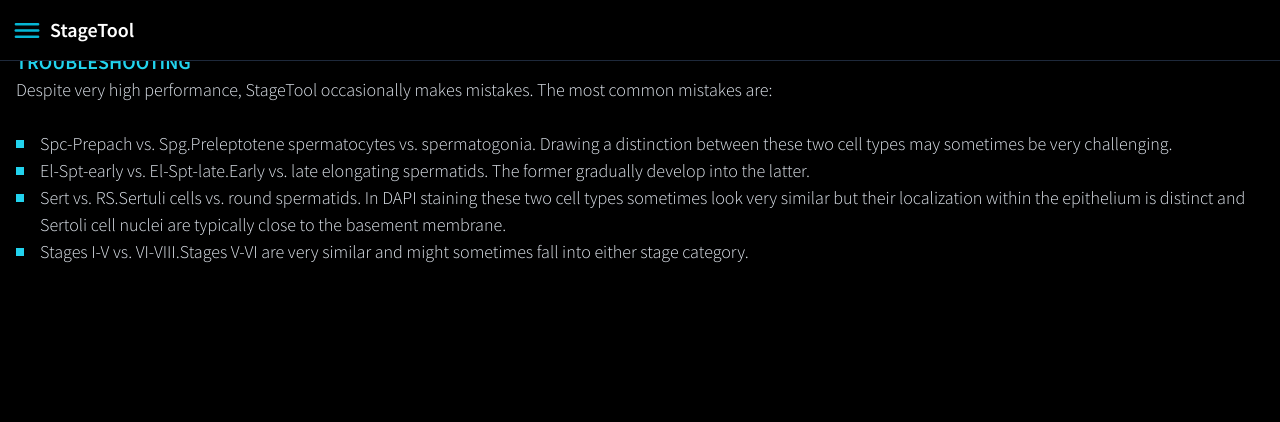
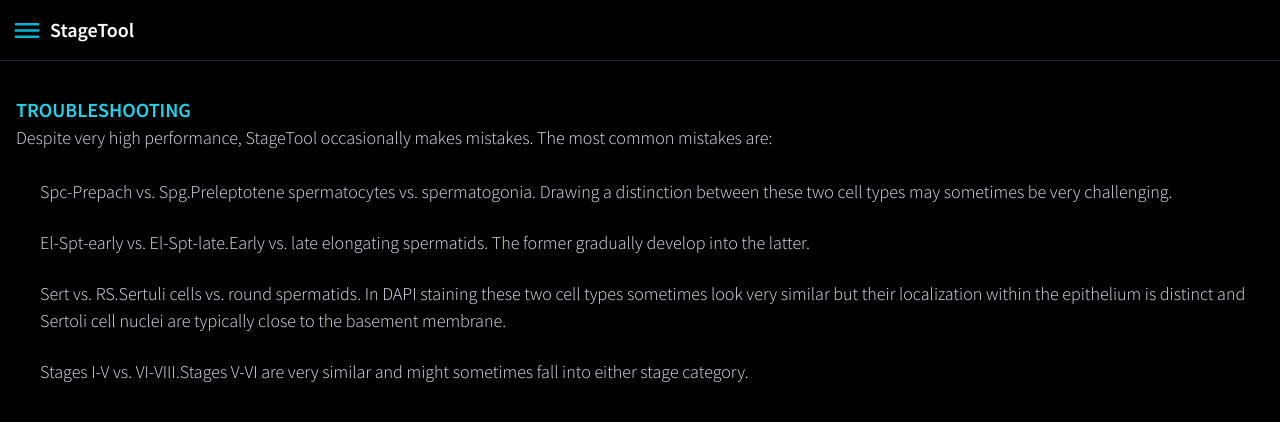
Before and after one commit to Turku-BioImaging/stagetool-ui, a Vue app: page /troubleshooting in a window 1280 px wide. Shown: the top 422 px of the page. Built offline with nearby package versions, Linux system fonts and the light colour scheme.

Commit message:
adjust vertical spacing relative to nav bar

```diff
--- a/src/App.vue
+++ b/src/App.vue
@@ -7,12 +7,17 @@ import NavigationBar from './components/NavigationBar.vue'
   <div class="app">
     <navigation-bar/>
 
-    <RouterView class="mt-12" />
+    <div class="clear-div"></div>
+    <RouterView />
   </div>
 </template>
 
 <style lang='scss'>
 div.app {
-  height: 100vh;
+  // height: 100vh;
+
+  div.clear-div {
+    @apply mt-24;
+  }
 }
 </style>
--- a/src/components/NavigationBar.vue
+++ b/src/components/NavigationBar.vue
@@ -80,13 +80,9 @@ div.navigation-bar {
   @apply px-3 py-3;
   // position: sticky;
   position: fixed;
-  // position: relative;
-  // clear: both;
-  // margin-bottom: 12rem;
   left: 0;
   right: 0;
   top: 0;
-  // height: 3rem;
 
   div.header {
     @apply flex items-center;
@@ -116,6 +112,8 @@ div.navigation-bar {
         }
       }
     }
+
+    z-index: 500;
   }
 
   &.menu-is-open {
--- a/src/views/CellModel.vue
+++ b/src/views/CellModel.vue
@@ -81,7 +81,8 @@ export default {}
 
 <style lang="scss">
 div.cell-model-page {
-  @apply px-4 py-16;
+  @apply px-4;
+  height: 100%;
 
 }
 </style>
--- a/src/views/DevelopersAndFundingView.vue
+++ b/src/views/DevelopersAndFundingView.vue
@@ -81,7 +81,7 @@ export default {}
 </template>
 <style lang="scss">
 div.developers-and-funding-view {
-  @apply px-4 py-12 pb-8;
+  @apply px-4 pb-8;
 
   h1 {
     @apply text-cyan-500 uppercase text-2xl;
--- a/src/views/HomeView.vue
+++ b/src/views/HomeView.vue
@@ -81,11 +81,11 @@ export default {
 
 <template>
   <div class="home-view">
-    <section class="intro-section border-slate-800 border-b p-12 pt-24">
+    <section class="intro-section border-slate-800 border-b px-12 pt-8 pb-24">
       <h1 class="text-2xl font-semibold text-center text-cyan-400">StageTool</h1>
       <p class="mt-3 text-center">
-        An automated approach for identification of mouse seminiferous epithelial cell
-        types and stages based on fluorescent chromating labeling.
+        An automated approach for identification of mouse seminiferous epithelial cell types and
+        stages based on fluorescent chromating labeling.
       </p>
     </section>
 
--- a/src/views/TroubleshootingView.vue
+++ b/src/views/TroubleshootingView.vue
@@ -18,23 +18,28 @@ export default {}
 </template>
 <style lang="scss">
 div.troubleshooting-view {
-  @apply mt-12 px-4;
+  @apply px-4;
 
   ul {
     margin-left: 1.5rem;
 
-    li {
-      position: relative;
-      &::before {
-        content: '';
-        position: absolute;
-        left: -1.5rem;
-        top: 0.65rem;
-        width: 0.5rem;
-        height: 0.5rem;
-        // background-color: cyan;
-        @apply bg-cyan-400;
-      }
+    // li {
+    //   position: relative;
+    //   &::before {
+    //     content: '';
+    //     position: absolute;
+    //     left: -1.5rem;
+    //     top: 0.65rem;
+    //     width: 0.5rem;
+    //     height: 0.5rem;
+    //     z-index: 0;
+    //     // background-color: cyan;
+    //     @apply bg-cyan-400;
+    //   }
+    // }
+
+    li:not(:last-child) {
+      margin-bottom: 1.5rem;
     }
 
   }
--- a/src/views/WhatIsStageTool.vue
+++ b/src/views/WhatIsStageTool.vue
@@ -66,7 +66,7 @@ export default {}
 
 <style lang="scss">
 div.what-is-stagetool {
-  @apply px-4 py-6;
+  @apply px-4 pb-12;
 
   h1 {
     @apply mb-4 font-semibold text-xl;
```
